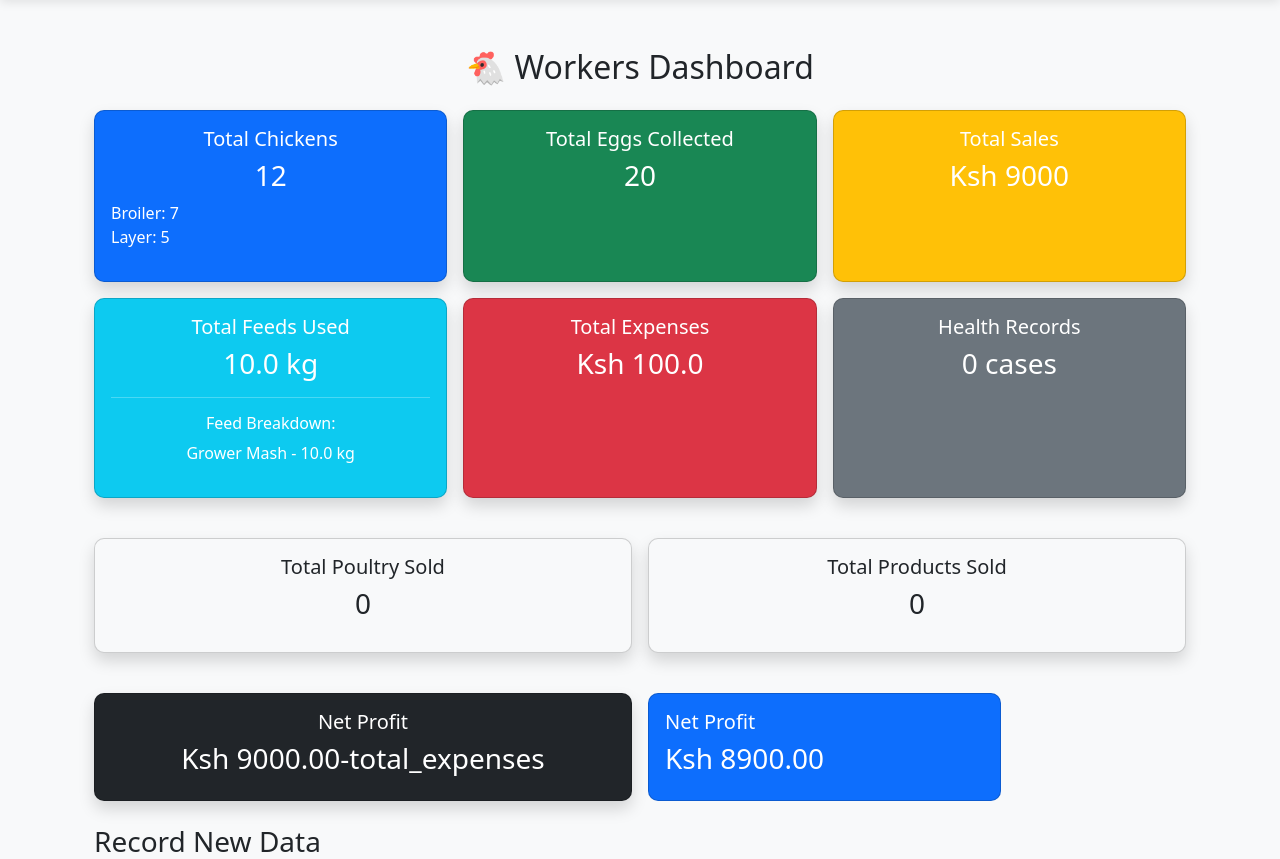
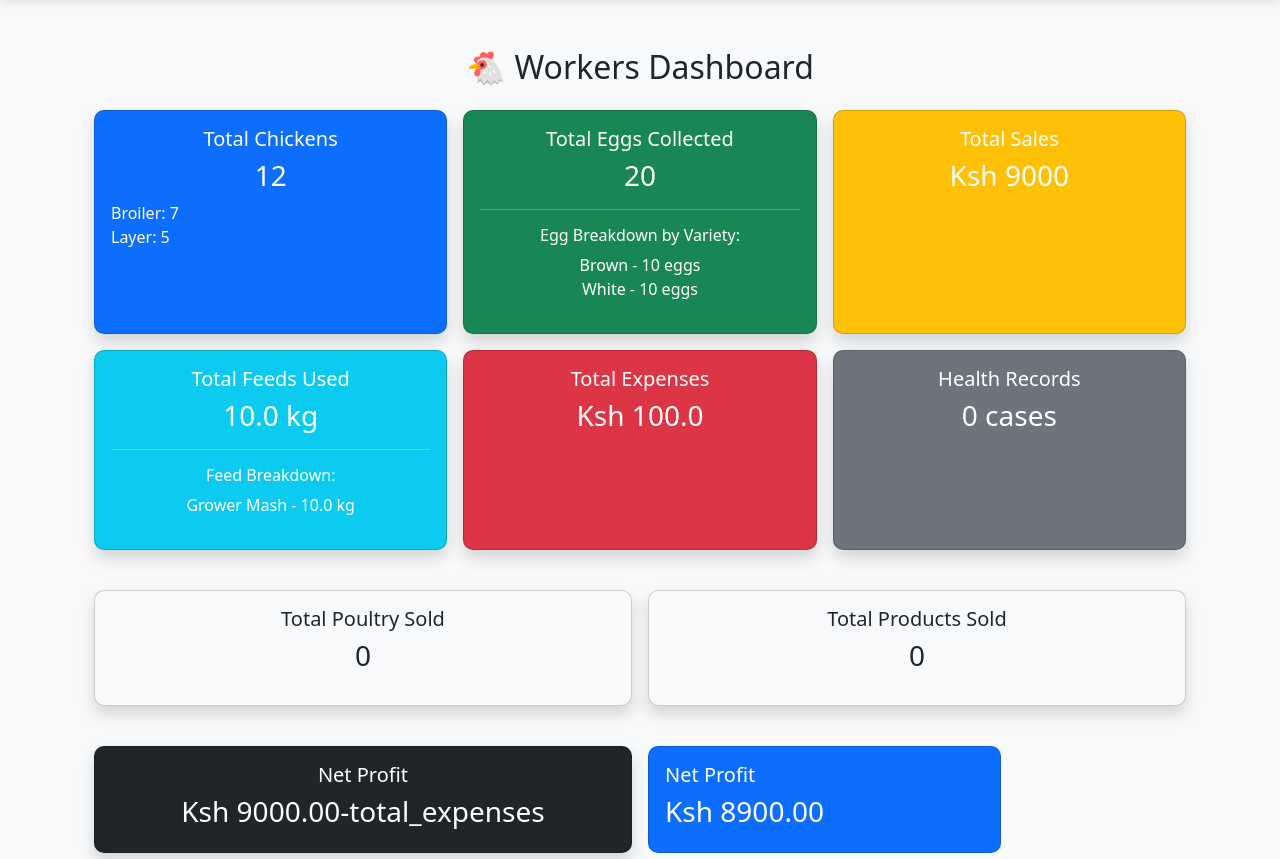
Before and after one commit to vincentiano23/poultryMgntSys, a Django app: page /dashboard/ in a window 1280 px wide. Shown: the part 56-915 px from the top of the page. Run offline with Django 5.2, Linux system fonts and the light colour scheme; a user stored in the database is signed in; data comes from the database, SQL or seed files in the repository; both versions use the stored data as it was after the commit.

Commit message:
Improve dashboard for admins & workers - Added total eggs per variety tracking.

```diff
--- a/poultry/templates/poultry/dashboard.html
+++ b/poultry/templates/poultry/dashboard.html
@@ -22,14 +22,27 @@
         </div>
 
         <!-- Total Eggs Collected -->
-        <div class="col-lg-4 col-md-6 col-sm-12">
-            <div class="card bg-success text-white shadow h-100">
-                <div class="card-body text-center">
-                    <h5 class="card-title">Total Eggs Collected</h5>
-                    <h3>{{ total_eggs }}</h3>
-                </div>
+    <div class="col-lg-4 col-md-6 col-sm-12">
+        <div class="card bg-success text-white shadow h-100">
+            <div class="card-body text-center">
+                <h5 class="card-title">Total Eggs Collected</h5>
+                <h3>{{ total_eggs|default:"0" }}</h3>
+
+                {% if egg_counts %}
+                    <hr>
+                    <h6 class="text-white">Egg Breakdown by Variety:</h6>
+                    <ul class="list-unstyled">
+                        {% for egg in egg_counts %}
+                            <li>{{ egg.variety|title }} - {{ egg.total }} eggs</li>
+                        {% endfor %}
+                    </ul>
+                {% else %}
+                    <p>No eggs collected yet.</p>
+                {% endif %}
             </div>
         </div>
+    </div>
+
 
         <!-- Total Sales -->
         <div class="col-lg-4 col-md-6 col-sm-12">
--- a/poultry/views.py
+++ b/poultry/views.py
@@ -54,6 +54,7 @@
 def dashboard(request):
     """Worker dashboard"""
     chickens = Chicken.objects.values('category').annotate(total=Sum('quantity'))
+    egg_counts = Egg.objects.values('variety').annotate(total=Sum('quantity'))
     total_sales = Sale.objects.aggregate(total=Sum(F('price') * F('quantity')))['total'] or Decimal('0.0')
     total_expenses = Expense.objects.aggregate(total=Sum("amount"))["total"] or Decimal('0.0')
     total_expenses = Decimal(str(total_expenses))
@@ -61,8 +62,10 @@
     total_feeds = Feed.objects.aggregate(total_used=Sum('quantity_kg'))['total_used'] or 0
     feed_types = Feed.objects.values('name').annotate(total=Sum('quantity_kg'))
     context = {
+        'username': request.user.username,
         'total_chickens': sum(chicken['total'] for chicken in chickens),
         'chicken_types': chickens,
+        'egg_counts': egg_counts,
         'total_eggs': Egg.objects.aggregate(total=Sum('quantity'))['total'] or 0,
         'total_feeds': total_feeds,
         'feed_types': feed_types,
@@ -81,6 +84,7 @@
         messages.error(request, "Access Denied: You are not authorized to view this page.")
         return redirect('dashboard')
     chickens = Chicken.objects.values('category').annotate(total=Sum('quantity'))
+    egg_counts = Egg.objects.values('variety').annotate(total=Sum('quantity'))
     total_chickens = sum(chicken['total'] for chicken in chickens)
     broiler_count = next((ch['total'] for ch in chickens if ch['category'] == 'Broiler'), 0)
     layers_count = next((ch['total'] for ch in chickens if ch['category'] == 'Layer'), 0)
@@ -93,8 +97,10 @@
     net_profit = total_sales - total_expenses
 
     context = {
+        'username': request.user.username,
         'total_chickens': total_chickens,
         'chicken_types': chickens,
+        'egg_counts': egg_counts,
         'broiler_count': broiler_count,
         'layers_count': layers_count,
         'kienyeji_count': kienyeji_count,
```
Also changed, not shown: poultry/templates/poultry/admin_dashboard.html (+25 -2 lines), db.sqlite3.
